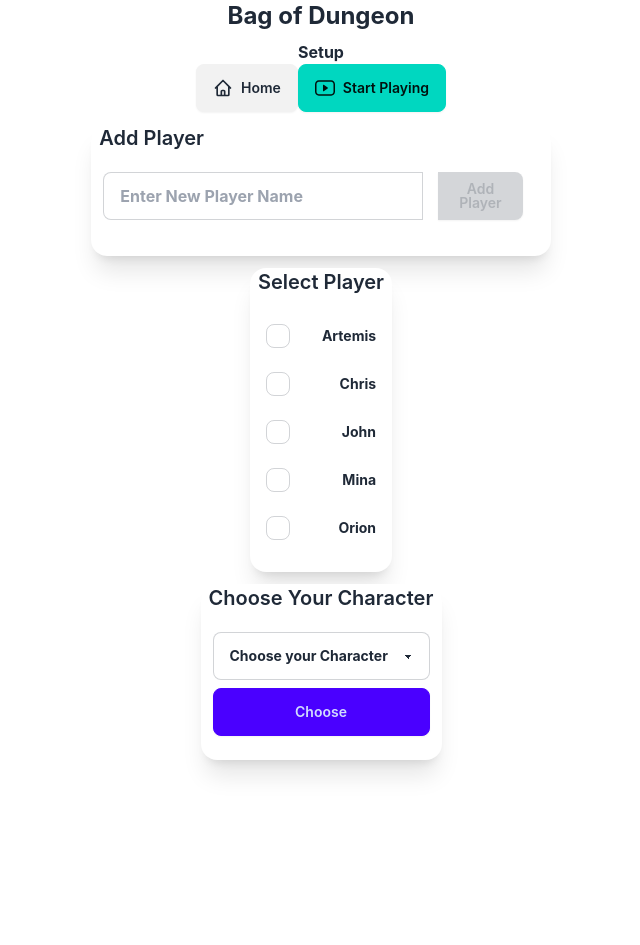
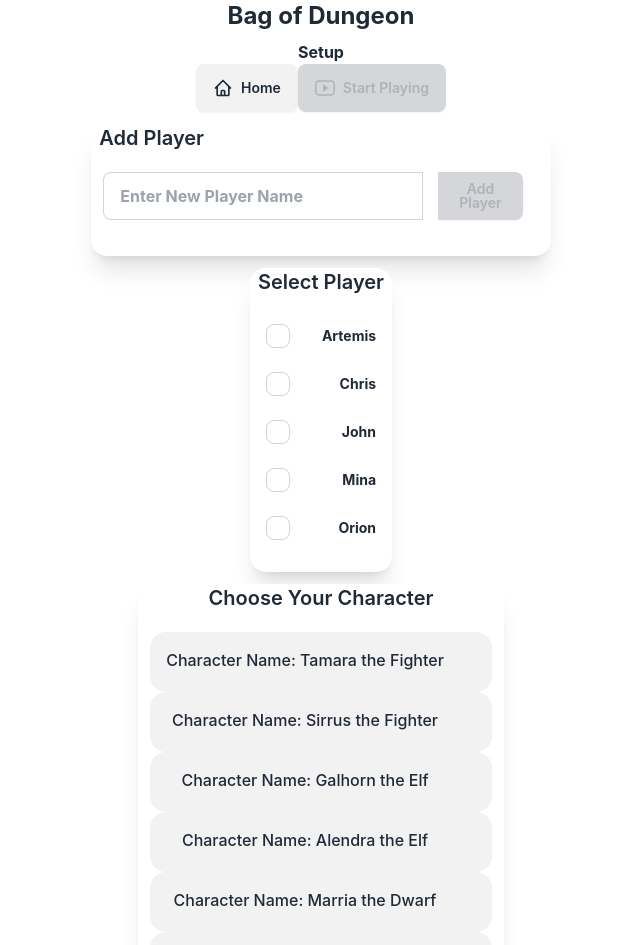
Before and after one commit to 2024-fall-afe-mowe/tca-bag-of-dungeon, a React (Create React App) app: page /#/settings in a window 1280 px wide. Shown: the top 945 px of the page, without its empty margins (319-959 px from the left). Before the commit the page ends 800 px from the top, so only its background shows below. Built offline with nearby package versions, Linux system fonts and the light colour scheme; what human-readable would draw is missing.

Commit message:
minor tweaks
trying to code character assignments

failing

```diff
--- a/src/game-results.ts
+++ b/src/game-results.ts
@@ -37,7 +37,8 @@ export type Character = {
     combatDice: number;
     combatModifier: number;
     specialSkill: string;
-    specialNotes: string
+    specialNotes: string;
+    checked: undefined
 };
 
 export type Monster = {
@@ -59,6 +60,7 @@ export type GeneralFactsDisplay = {
     , shortestGame: string
     , longestGame: string
 };
+
 
 export const getLeaderboard = (
     results: GameResult[]
@@ -187,7 +189,8 @@ export const availableCharacter: Character[] = [
     combatDice: 2,
     combatModifier: 2,
     specialSkill: "Lethal Blow: Once per game you may double your combat roll result.",
-    specialNotes: "Fearless, fast, and skilled with her blade, Tamara is her guild's finest sword fighter."
+    specialNotes: "Fearless, fast, and skilled with her blade, Tamara is her guild's finest sword fighter.",
+    checked: undefined
     },
     {
     characterName: "Sirrus the Fighter",
@@ -195,7 +198,8 @@ export const availableCharacter: Character[] = [
     combatDice: 2,
     combatModifier: 2,
     specialSkill: "Lethal Blow: Once per game you may double your combat roll result.",
-    specialNotes: "Sirrus is a skilled warrior and renowned blademaster, brace and capable in battle."
+    specialNotes: "Sirrus is a skilled warrior and renowned blademaster, brace and capable in battle.",
+    checked: undefined
     },
     {
     characterName: "Galhorn the Elf",
@@ -203,7 +207,8 @@ export const availableCharacter: Character[] = [
     combatDice: 2,
     combatModifier: 1,
     specialSkill: "Dead-eye: Inflict an instant kill when you roll a 6 on a bow attack.",
-    specialNotes: "Galhorn is a master archer, keen-eyed and quick. He is a former Royal Protector at Calen Taur."
+    specialNotes: "Galhorn is a master archer, keen-eyed and quick. He is a former Royal Protector at Calen Taur.",
+    checked: undefined
     },
     {
     characterName: "Alendra the Elf",
@@ -211,7 +216,8 @@ export const availableCharacter: Character[] = [
     combatDice: 2,
     combatModifier: 1,
     specialSkill: "Dead-eye: Inflict an instant kill when you roll a 6 on a bow attack.",
-    specialNotes: "Alendra is fleet-footed and a skilled archer. She is a former Calen Taur watch commander."
+    specialNotes: "Alendra is fleet-footed and a skilled archer. She is a former Calen Taur watch commander.",
+    checked: undefined
     },
     {
     characterName: "Marria the Dwarf",
@@ -219,7 +225,8 @@ export const availableCharacter: Character[] = [
     combatDice: 2,
     combatModifier: 3,
     specialSkill: "Brace: Once per game you may block one attack, taking no damage.",
-    specialNotes: "Stout-hearted and steadfast in battle, Marria's axe skills are legendary among her clan."
+    specialNotes: "Stout-hearted and steadfast in battle, Marria's axe skills are legendary among her clan.",
+    checked: undefined
     },
     {
     characterName: "Duric the Dwarf",
@@ -227,7 +234,8 @@ export const availableCharacter: Character[] = [
     combatDice: 2,
     combatModifier: 3,
     specialSkill: "Brace: Once per game you may block one attack, taking no damage.",
-    specialNotes: "Enemies too many to count have fallen at the axe of Duric the Dwarf, former head of the King's Guard."
+    specialNotes: "Enemies too many to count have fallen at the axe of Duric the Dwarf, former head of the King's Guard.",
+    checked: undefined
     },
     {
     characterName: "Tarak the Healer",
@@ -235,7 +243,8 @@ export const availableCharacter: Character[] = [
     combatDice: 2,
     combatModifier: 0,
     specialSkill: "Renew: Spend 3 AP to give a character on your tile 2 dice of health. Max 3 heals per game.",
-    specialNotes: "Tarak learned his art in lands far and wide. There are few wounds and woes he cannot mend."
+    specialNotes: "Tarak learned his art in lands far and wide. There are few wounds and woes he cannot mend.",
+    checked: undefined
     },
     {
     characterName: "Rill the Healer",
@@ -243,7 +252,8 @@ export const availableCharacter: Character[] = [
     combatDice: 2,
     combatModifier: 0,
     specialSkill: "Renew: Spend 3 AP to give a character on your tile 2 dice of health. Max 3 heals per game.",
-    specialNotes: "Rill is wise in the lore of medicine, a gifted 7th daughter from the line of the healer folk."
+    specialNotes: "Rill is wise in the lore of medicine, a gifted 7th daughter from the line of the healer folk.",
+    checked: undefined
     }
 ]
 
--- a/src/settings.tsx
+++ b/src/settings.tsx
@@ -42,11 +42,12 @@ export const Settings: React.FC<SetupProps> = ({
   );
 
   const nav = useNavigate();
+
   const [selectedCharacter, setCurrentCharacter] = useState(
     availableCharacter.map(
       x => ({
         characterName: x,
-        checked: false,
+        checked: true,
       })
     )
   );
@@ -91,6 +92,24 @@ export const Settings: React.FC<SetupProps> = ({
 
   };
 
+  const getCharacterData = () => {
+    availableCharacter.map(
+      x => (
+        x.characterName,
+        x.health,
+        x.combatDice,
+        x.combatModifier,
+        x.specialSkill,
+        x.specialNotes
+      )
+    )
+  }
+
+  const playersChosen =
+  availablePlayers.filter(x => x.checked).length <= 4 &&
+  availablePlayers.filter(x => x.checked).length > 0
+  ;
+
 const setCharacter = (playerName: string, character: Character[]) => setAvailablePlayers(
   availablePlayers.map(x => ({
     ...x,
@@ -126,17 +145,14 @@ const setCharacter = (playerName: string, character: Character[]) => setAvailabl
     </button>
 {/* play button */}
     <button className = "btn btn-accent"
-  //  disabled={!playersAndCharacterChosen}
+    disabled={!playersChosen}
     onClick={() => {
       setCurrentPlayers(
         availablePlayers.filter(
           x => x.checked
         ).map(
           x => ({
-            name: x.name,
-            /* setCharacter(
-              characterName: x.characterName,
-        )     */
+            name: x.name
           })
         )
       );
@@ -215,7 +231,6 @@ const setCharacter = (playerName: string, character: Character[]) => setAvailabl
 
                   <span className="flex label-text">
                     {x.name}
-
                   </span>
 
                 </label>
@@ -229,30 +244,48 @@ const setCharacter = (playerName: string, character: Character[]) => setAvailabl
       </div>
 
       {/* choose character card */}
-       <div className="flex card bg-base-100 shadow-xl mb-3">
-      <h3 className="card-title mb-2 px-2">
+       <div className="flex card bg-base-100 shadow-xl mb-3 items-center">
+       <h3 className="card-title mb-2 px-2">
                         Choose Your Character
            </h3>
         <div className="card-body p-3 overflow-x-hidden mb-3">
+         <div>
+          {
+            availableCharacter.map(
+              x => (
+                <details className="collapse bg-base-200">
+                  <summary className="collapse-title text-l font-medium">Character Name: {x.characterName}</summary>
+                <div className="collapse-content items-justify">
 
-   <select className="select select-bordered w-full max-w-xs">
+                <p>Health: {x.health} </p>
+                <p>Combat Dice: {x.combatDice} </p>
+                <p>Combat Modifier: {x.combatModifier} </p>
+                <p>Special Skills: {x.specialSkill}</p>
+                <p>Special Notes: {x.specialNotes}</p>
+
+                </div>
+                </details>
+              )
+            )
+          }
+        </div>
+   {/* <select className="select select-bordered w-full max-w-xs">
                 <option selected
                 >Choose your Character</option>
                 {
           availableCharacter.map(
             x => (
               <option>
-              {x.characterName} </option>
+                <div
+                className="card-body p-3 overflow-x-hidden-mb-3">
+              <h3 className="card-title mb-2 px-2">{x.characterName}</h3>
+              <span></span>{x.health}
+              </div>
+               </option>
             )
           )
-         }
-                </select>
-                <button
-                className="btn btn-primary"
+         } </select>  */}
 
-                >
-                  Choose
-                </button>
         </div>
         </div>
       </div>
```
